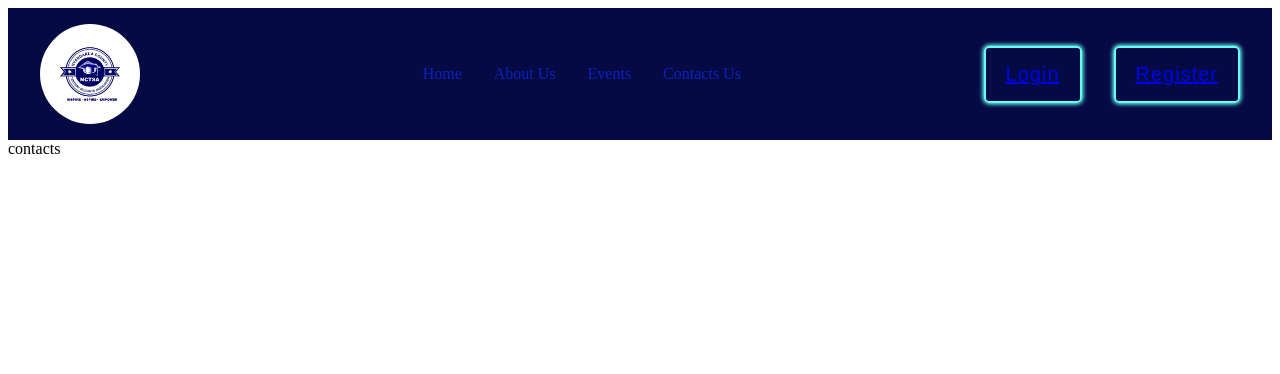
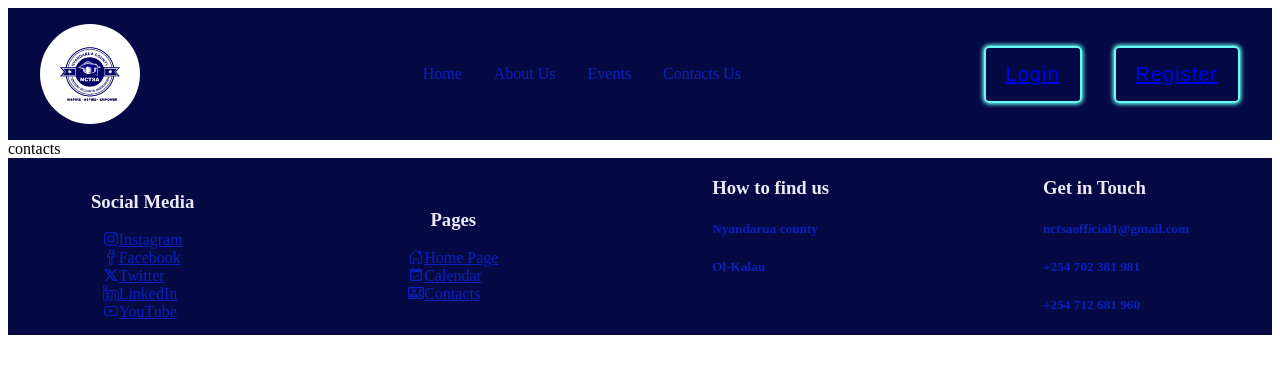
Before and after one commit to steel25baby/Organization-website, a React (Vite) app: page /contacts in a window 1280 px wide. Shown: the top 374 px of the page. Built offline with nearby package versions, Linux system fonts and the light colour scheme.

Commit message:
created a footer

```diff
--- a/package.json
+++ b/package.json
@@ -10,8 +10,10 @@
     "preview": "vite preview"
   },
   "dependencies": {
-    "react": "^18.2.0",
+    "icons": "^1.0.0",
+    "react": "^18.3.1",
     "react-dom": "^18.2.0",
+    "react-icons": "^5.5.0",
     "react-router-dom": "^7.6.2"
   },
   "devDependencies": {
--- a/src/App.jsx
+++ b/src/App.jsx
@@ -5,6 +5,7 @@ import About from './pages/about/about'
 import Navbar from './components/navbar/navbar'
 import Events from './pages/events/events'
 import Contacts from './pages/contacts/contacts'
+import Footer from './components/footer/footer'
 const App = () => {
   return (
     <div>
@@ -16,6 +17,7 @@ const App = () => {
           <Route path="/events" element={<Events />} />
           <Route path="/contacts" element={<Contacts />} />
         </Routes>
+        <Footer />
       </BrowserRouter>
     </div>
   )
--- /dev/null
+++ b/src/components/footer/footer.css
@@ -0,0 +1,57 @@
+:root {
+    --font-family: 'Open Sans', sans-serif;
+    --font-family-serif: 'PT Serif', serif;
+    --font-family-script: 'Pinyon Script', cursive;
+    --color-primary: #141619;
+    --color-secondary: #EDE8F5;
+    --color-tertiary: #66FCF1;
+    --color-quaternary: #050A44;
+    --color-quinary: #0A21C0;
+}
+.Footer{
+    background-color: #050A44;
+    display: flex;
+    justify-content: space-around;
+    gap: 3rem;
+}
+.Contact-icons{
+    display: flex;
+    flex-direction: column;
+    justify-content: center;
+    align-items: center;
+    color: #EDE8F5;
+}
+.footer-icons{
+    display: flex;
+    color: #0A21C0;
+}
+
+.Pages-icons{
+    display: flex;
+    flex-direction: column;
+    justify-content: center;
+    align-items: center;
+}
+.Pages-icons h3{
+    color: #EDE8F5;
+}
+.location{
+    justify-content: center;
+    align-items: center;
+}
+.location h3{
+    color: #EDE8F5;
+}
+.location h5{
+    color: #0A21C0;
+}
+.get-in-touch{
+    justify-content: center;
+    align-items: center;
+}
+.get-in-touch h3{
+    color: #EDE8F5;
+}
+.get-in-touch h5{
+    color: #0A21C0;
+}
--- /dev/null
+++ b/src/components/footer/footer.jsx
@@ -0,0 +1,52 @@
+import React from 'react'
+import "./Footer.css"
+import { Link } from 'react-router-dom'
+import { IoLogoInstagram } from "react-icons/io5";
+import { SlSocialFacebook } from "react-icons/sl";
+import { RiTwitterXLine } from "react-icons/ri";
+import { IoHomeOutline } from "react-icons/io5";
+import { MdOutlineContactPhone } from "react-icons/md";
+import { MdEventAvailable } from "react-icons/md";
+import { SlSocialLinkedin } from "react-icons/sl";
+import { AiOutlineYoutube } from "react-icons/ai";
+
+const Footer = () => {
+  return (
+    <>
+    <section className='Footer'>
+      <div className='Contact-icons'>
+        <h3>Social Media</h3>
+        <div>
+        <Link className='footer-icons'><IoLogoInstagram/>Instagram</Link>
+        <Link className='footer-icons'><SlSocialFacebook/>Facebook</Link>
+        <Link className='footer-icons'><RiTwitterXLine/>Twitter</Link>
+        <Link className='footer-icons'><SlSocialLinkedin/>LinkedIn</Link>
+        <Link className='footer-icons'><AiOutlineYoutube/>YouTube</Link>
+
+        </div>
+      </div>
+      <div className='Pages-icons'>
+        <h3>Pages</h3>
+        <div>
+        <Link className='footer-icons' to="/"><IoHomeOutline/>Home Page</Link>
+      <Link className='footer-icons' to="/events"><MdEventAvailable/>Calendar</Link>
+      <Link className='footer-icons'to="/contacts"><MdOutlineContactPhone/>Contacts</Link>
+        </div>
+      </div>
+      <div className='location'>
+        <h3>How to find us</h3>
+        <h5>Nyandarua county</h5>
+        <h5>Ol-Kalau</h5>
+      </div>
+      <div className='get-in-touch'>
+        <h3>Get in Touch</h3>
+        <h5>nctsaofficial1@gmail.com</h5>
+        <h5>+254 702 381 981</h5>
+        <h5>+254 712 681 960</h5>
+      </div>
+    </section>
+    </>
+  )
+}
+
+export default Footer
```
Also changed, not shown: 1 other file (tests, documents, lock files or other folders).
